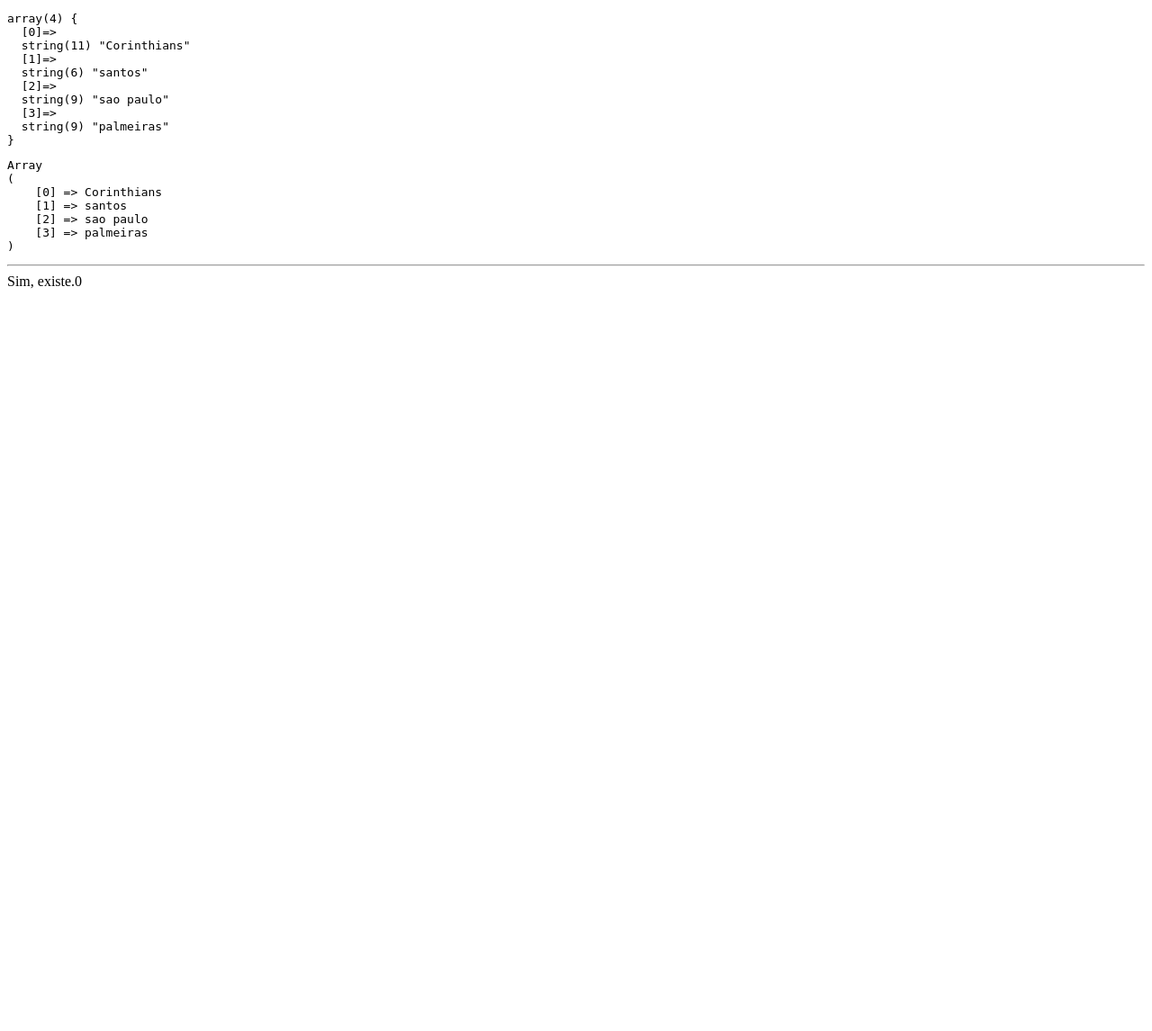
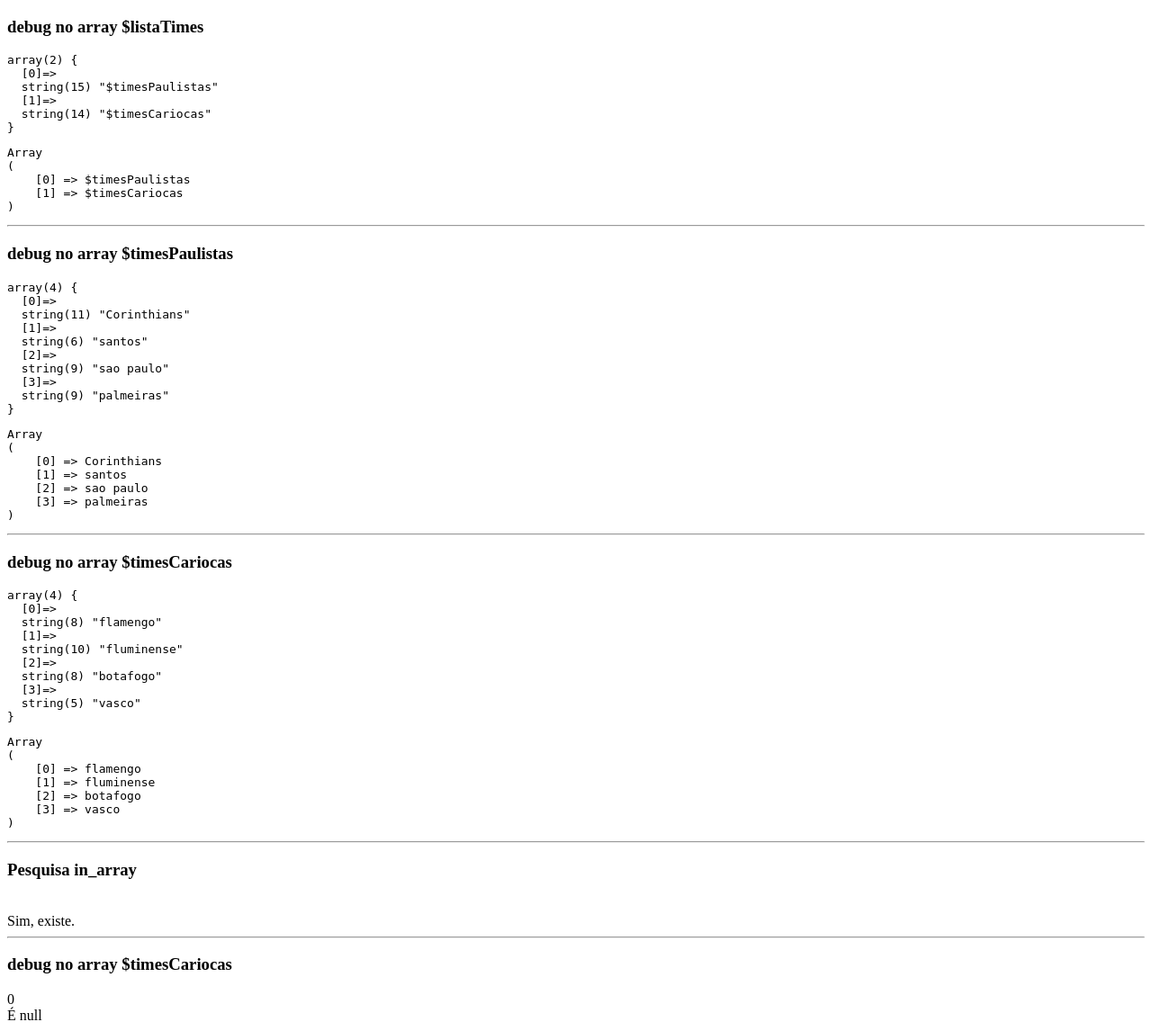
Before and after one commit to PedroScarso/LearnPhp, a PHP site: page /ArrayPesquisa.php in a window 1280 px wide. Shown: the whole page at 90% size. Before the commit the page ends 321 px from the top, so only its background shows below. Run offline with PHP 8.4, Linux system fonts and the light colour scheme.

Commit message:
Pesquisa em Array

```diff
--- a/ArrayPesquisa.php
+++ b/ArrayPesquisa.php
@@ -8,11 +8,21 @@
 <body>
     <?php
     /*  Pesquisando um parâmetro dentro do array
-        in_array() --> True ou false para a existência do que está sendo procurado
-        array_search() --> Retorna o índice do valor
+        in_array() --> O Retorno é True ou false para a existência do que está sendo procurado
+        array_search() --> Retorna o índice do valor ou Null
     */
 
-    $listaTimes = ['Corinthians','santos','sao paulo','palmeiras'];
+
+    //Passagem de valor para o array multidimensional
+
+    $listaTimes = ['$timesPaulistas', '$timesCariocas'];
+
+    $timesCariocas = ['flamengo','fluminense','botafogo','vasco'];
+
+    $timesPaulistas = ['Corinthians','santos','sao paulo','palmeiras'];
+
+    //Debug no array $listaTimes
+    echo '<h3>debug no array $listaTimes</h3>';
     echo '<pre>';
     var_dump($listaTimes);
     echo '</pre>';
@@ -21,7 +31,29 @@
     print_r($listaTimes);
     echo '</pre><hr>';
 
-    $existe = in_array('Corinthians', $listaTimes);
+    //Debug no array $timesPaulistas
+    echo '<h3>debug no array $timesPaulistas</h3>';
+    echo '<pre>';
+    var_dump($timesPaulistas);
+    echo '</pre>';
+
+    echo '<pre>';
+    print_r($timesPaulistas);
+    echo '</pre><hr>';
+
+    //Debug no array $timesCariocas
+    echo '<h3>debug no array $timesCariocas</h3>';
+    echo '<pre>';
+    var_dump($timesCariocas);
+    echo '</pre>';
+
+    echo '<pre>';
+    print_r($timesCariocas);
+    echo '</pre><hr>';
+
+    //pesquisa in_array
+    echo '<h3>Pesquisa in_array</h3><br>';
+    $existe = in_array('$timesCariocas', $listaTimes);
 
     if ($existe) {
         echo 'Sim, existe.';
@@ -29,10 +61,21 @@
         echo 'Não, existe.';
     }
 
+    echo '<hr>';
+
     // Pesquisa usando array_search()
     // Diferentemente do comando in_array, ele puxa o índice referente ao item que você está buscando.
-    echo array_search('Corinthians',$listaTimes);
+    // Ao fazer o teste com array na primeira posição com comando ARRAY_SEARCH notei que pelo índice ser 0, o retorno da condição entrou em else, diferentemente dos outros índices.
+    echo '<h3>debug no array $timesCariocas</h3>';
+    echo $teste = array_search('Corinthians',$timesPaulistas);
+    echo '<br>';
 
+    if ($teste != null) {
+        echo 'Diferente de null';
+    } else {
+        echo 'É null';
+    }
+    // Como Corinthians é posição 0 no array, ele retorna null
     ?>
 </body>
 </html>
```
